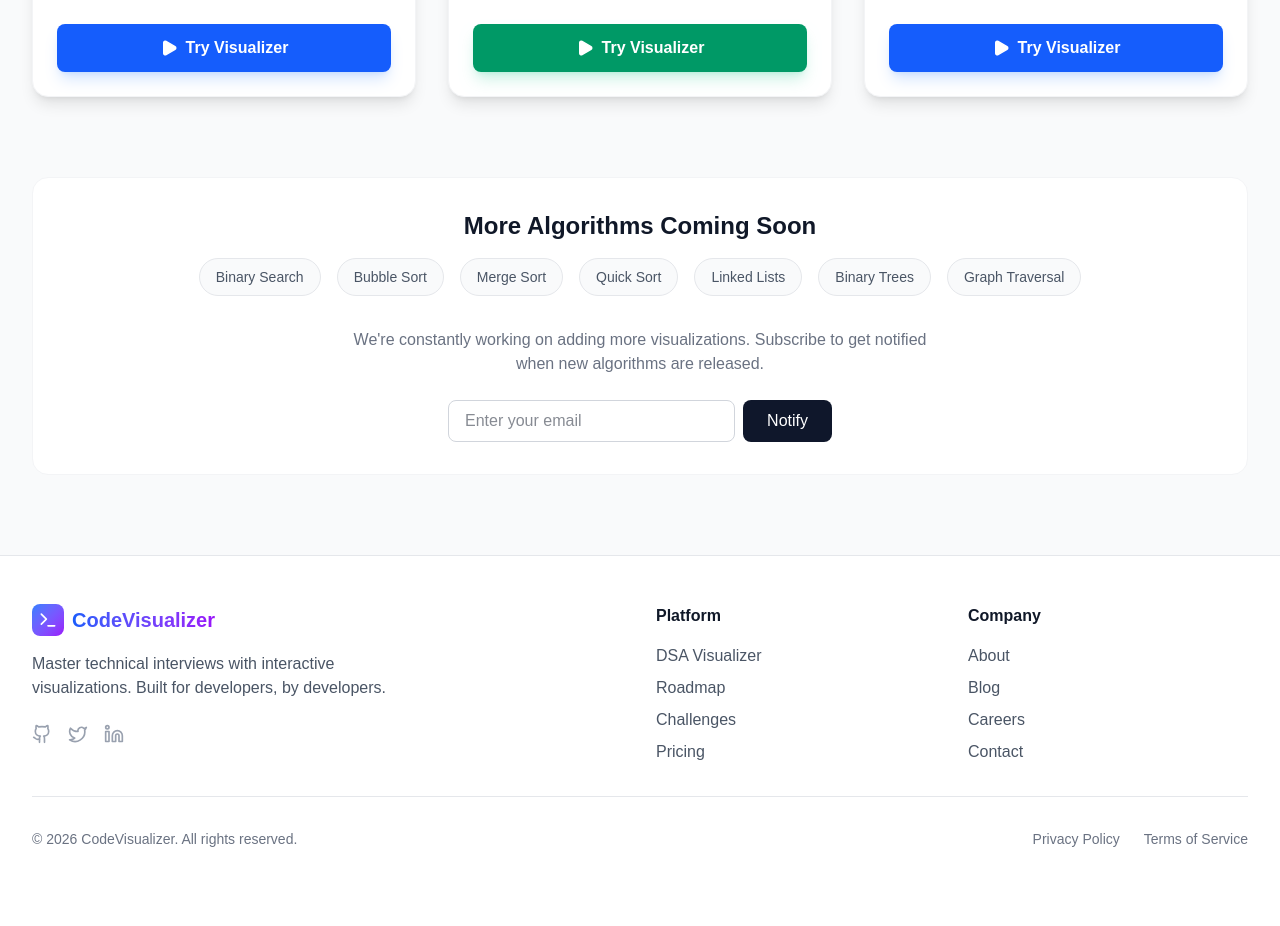
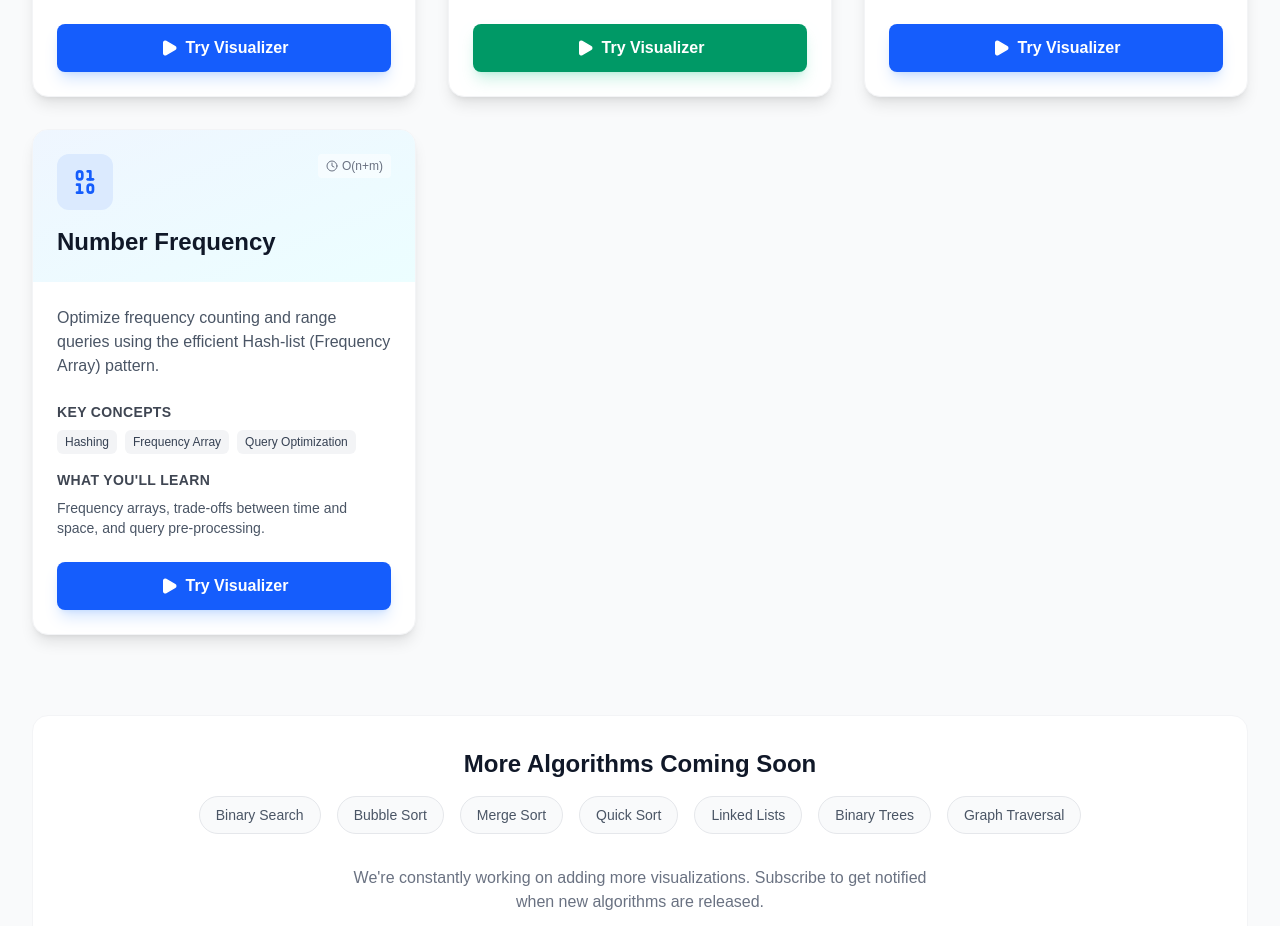
Before and after one commit to parthsinghblaze/interview, a Next.js app: page /dsa in a window 1280 px wide. Shown: the part 2160-3086 px from the top of the page. Before the commit the page ends 3057 px from the top, so only its background shows below. Built offline with nearby package versions, Linux system fonts and the light colour scheme.

Commit message:
Add DSA visualizer components for Find Maximum and Armstrong Number algorithms

```diff
--- a/src/app/dsa/page.tsx
+++ b/src/app/dsa/page.tsx
@@ -2,7 +2,7 @@
 
 import React from 'react';
 import Link from 'next/link';
-import { ArrowRight, Maximize2, Calculator, Split, Play, Clock, Database, ChevronRight, Search as SearchIcon, RefreshCw, Hash, LayoutGrid, Braces } from 'lucide-react';
+import { ArrowRight, Maximize2, Calculator, Split, Play, Clock, Database, ChevronRight, Search as SearchIcon, RefreshCw, Hash, LayoutGrid, Braces, Binary } from 'lucide-react';
 import { motion, AnimatePresence } from 'framer-motion';
 import Header from '../components/Header';
 import Footer from '../components/Footer';
@@ -116,6 +116,18 @@ export default function DSAPage() {
             techniques: ['Divide & Conquer', 'Sorted Search', 'Iteration'],
             learning: 'Logarithmic time complexity, boundary management, and search efficiency.',
             href: '/dsa/binary-search',
+            color: 'blue'
+        },
+        {
+            id: 'number-frequency',
+            title: 'Number Frequency',
+            description: 'Optimize frequency counting and range queries using the efficient Hash-list (Frequency Array) pattern.',
+            icon: Binary,
+            timeComplexity: 'O(n+m)',
+            spaceComplexity: 'O(k)',
+            techniques: ['Hashing', 'Frequency Array', 'Query Optimization'],
+            learning: 'Frequency arrays, trade-offs between time and space, and query pre-processing.',
+            href: '/dsa/number-frequency',
             color: 'blue'
         }
     ];
```
